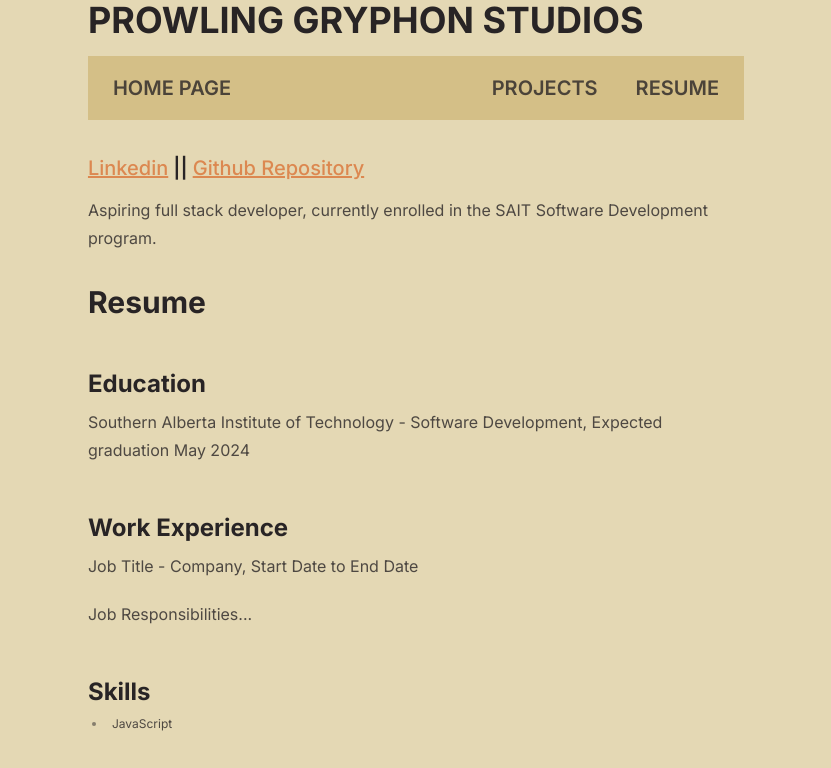
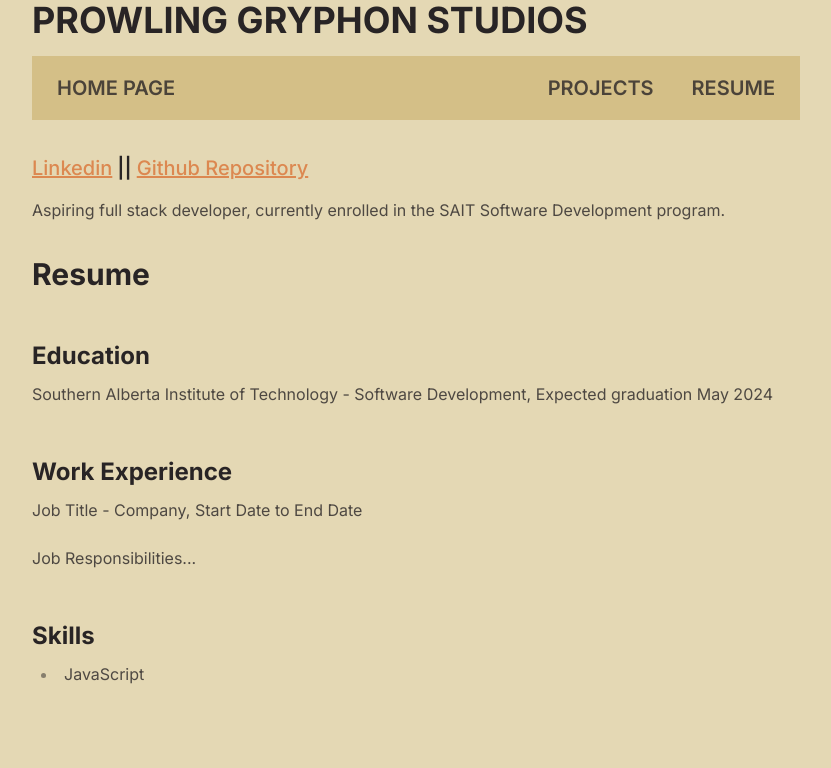
Before and after one commit to Prepsld/prowlinggryphonstudio, a Next.js app: page /resume in a window 1280 px wide. Shown: the top 768 px of the page, without its empty margins (224-1055 px from the left). Built offline with nearby package versions, Linux system fonts and the light colour scheme.

Commit message:
FIXES THE BLOODY RESUME ISSUE

```diff
--- a/app/page.js
+++ b/app/page.js
@@ -5,7 +5,7 @@
 
 export default function HomePage() {
   return (
-    <div className="prose container mx-auto">
+    <div className="prose container mx-auto max-w-screen-md">
       <h1 className="text-4xl font-bold mb-4"> PROWLING GRYPHON STUDIOS</h1>
       <Navigation />
       <Blurb />
--- a/app/projects/page.js
+++ b/app/projects/page.js
@@ -6,7 +6,7 @@
 
 export default function Projects() {
   return (
-    <div className="prose container mx-auto">
+    <div className="prose container mx-auto max-w-screen-md ">
       <h1 className="text-4xl font-bold mb-4"> PROWLING GRYPHON STUDIOS</h1>
       <Navigation />
       <Blurb />
--- a/app/resume/page.js
+++ b/app/resume/page.js
@@ -6,7 +6,7 @@
 
 export default function Resume() {
   return (
-    <div className="prose container mx-auto">
+    <div className="prose container mx-auto max-w-screen-md">
       <h1 className="text-4xl font-bold mb-4"> PROWLING GRYPHON STUDIOS</h1>
       <Navigation />
       <Blurb />
@@ -33,11 +33,10 @@
         <section className="mt-4 ">
           <h2 className="text-2xl font-bold mb-2">Skills</h2>
 
-            <ul className="text-xs">
-              <li>JavaScript</li>
-            </ul>
-            {/* Add more skills as needed */}
-
+          <ul>
+            <li>JavaScript</li>
+          </ul>
+          {/* Add more skills as needed */}
         </section>
 
         {/* Add more sections as needed */}
```
